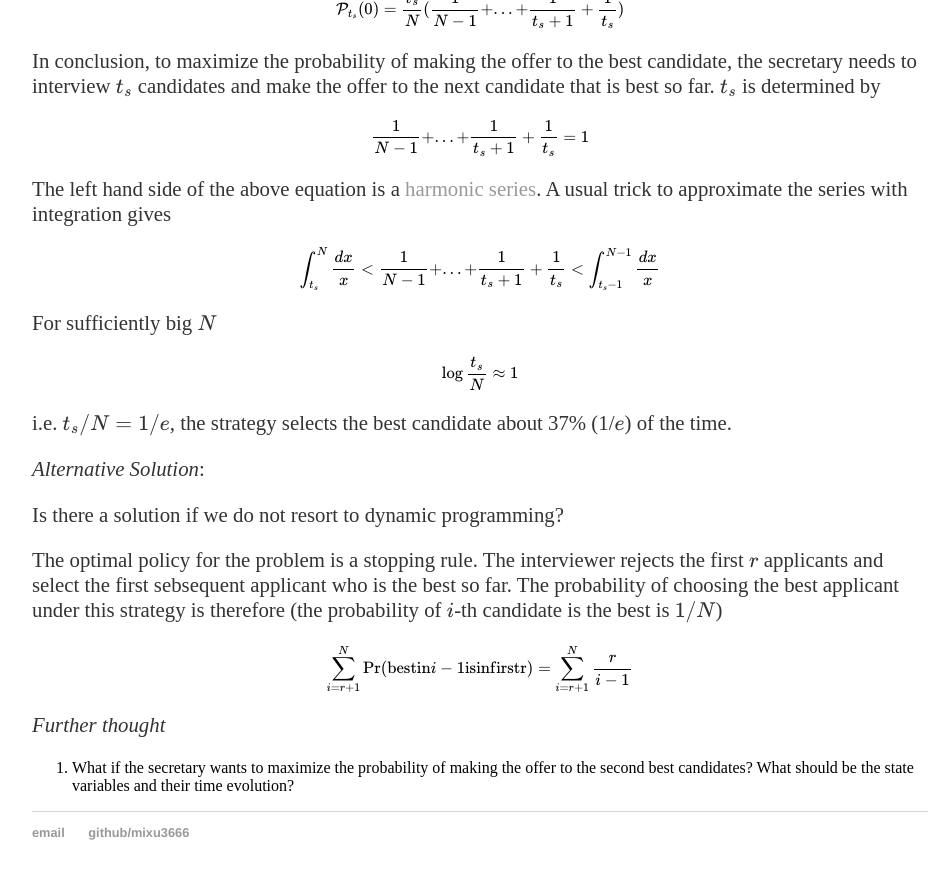
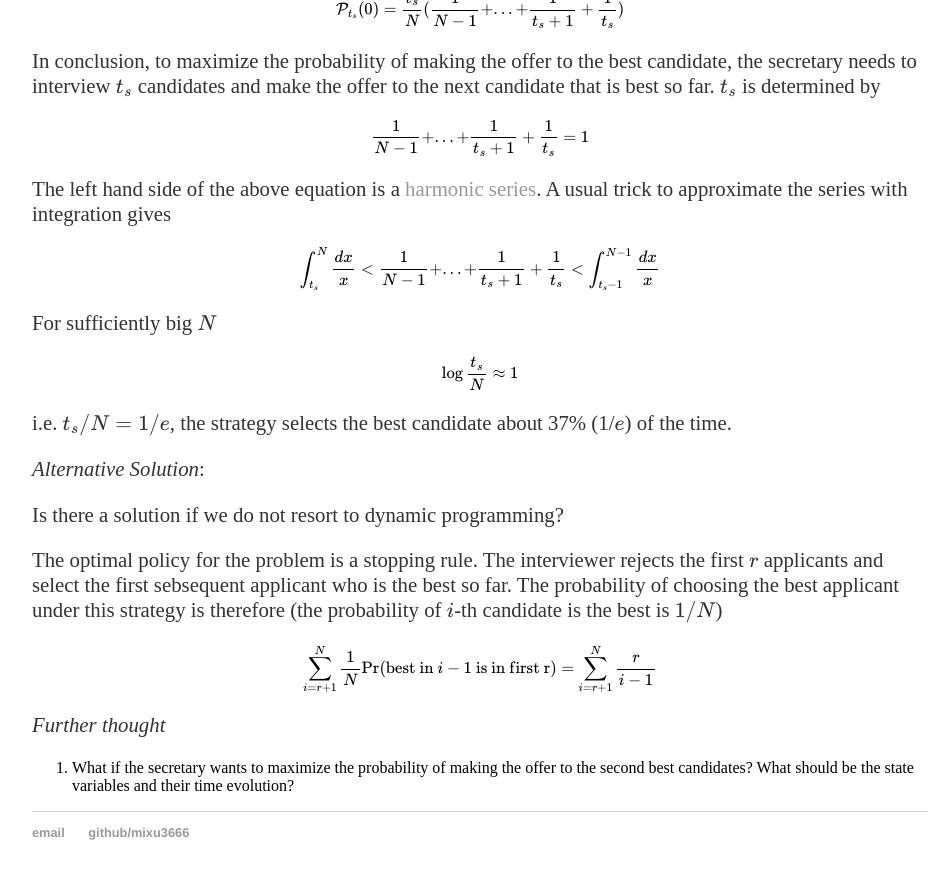
Before and after one commit to mixu3666/mixu3666.github.io, a Jekyll site: the page built from _posts/2018-10-01-Secretary-problem.md, in a window 1280 px wide and 900 px high, scrolled down 2196 px. Shown: the top 879 px of the window, without its empty margins (160-1108 px from the left). Built offline with Jekyll 4.4.1, drawn with Linux system fonts in a browser that asks for light colours; formulas are drawn with MathJax 3; a script that is not in the unit is left out; comment, search, counter and statistics services are not loaded.

Commit message:
Update 2018-10-01-Secretary-problem.md

```diff
--- a/_posts/2018-10-01-Secretary-problem.md
+++ b/_posts/2018-10-01-Secretary-problem.md
@@ -151,7 +151,7 @@ applicant who is the best so far. The probability of choosing the best applicant
 $i$-th candidate is the best is $1/N$)
 
 $$
-\sum_{i=r+1}^N\mathrm{Pr}(\mathrm{best in }i-1\mathrm{ is in first r})=\sum_{i=r+1}^N\frac{r}{i-1}
+\sum_{i=r+1}^N\frac{1}{N}\mathrm{Pr}(\text{best in }i-1\text{ is in first r})=\sum_{i=r+1}^N\frac{r}{i-1}
 $$
 
 *Further thought*
```
